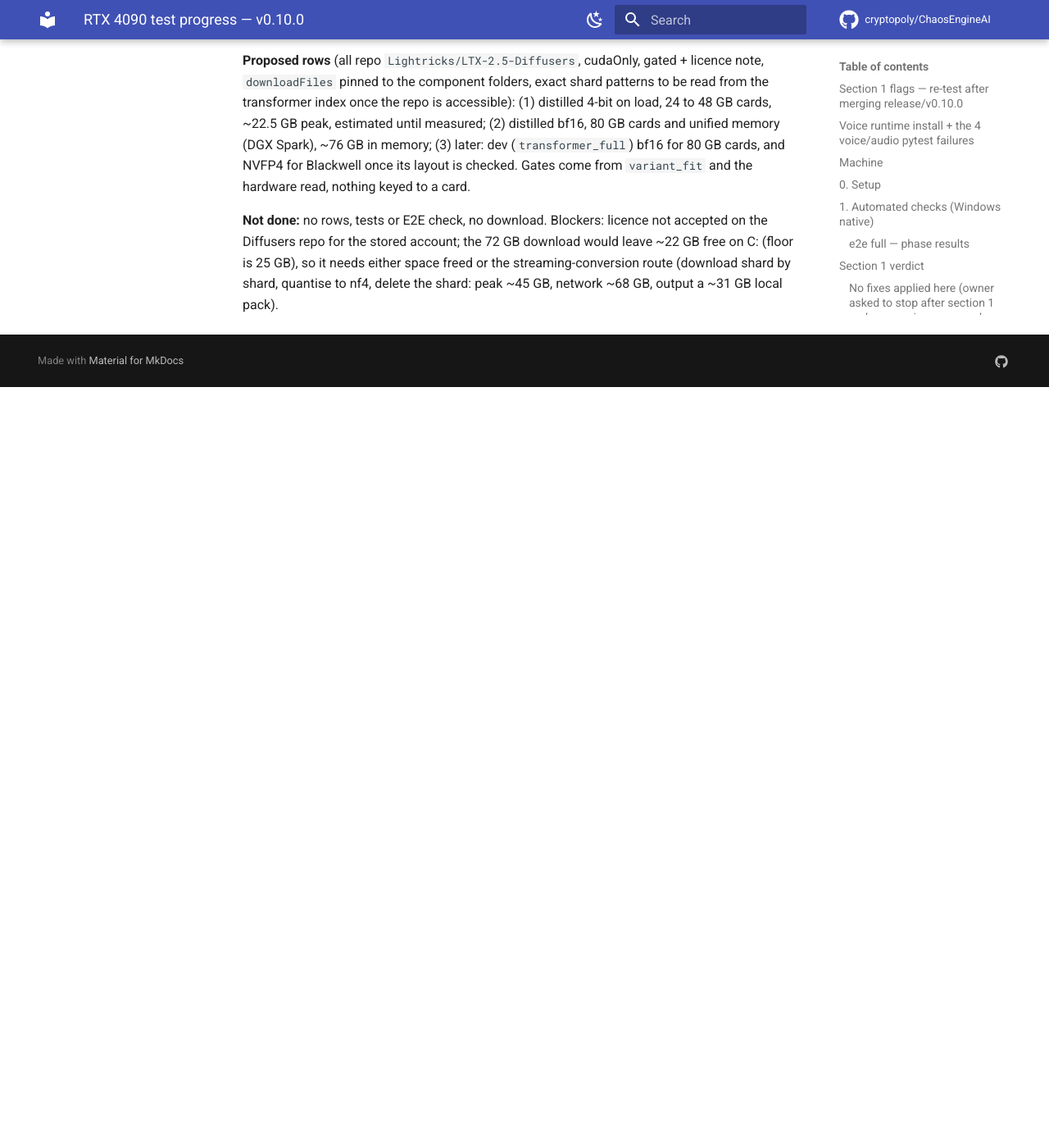
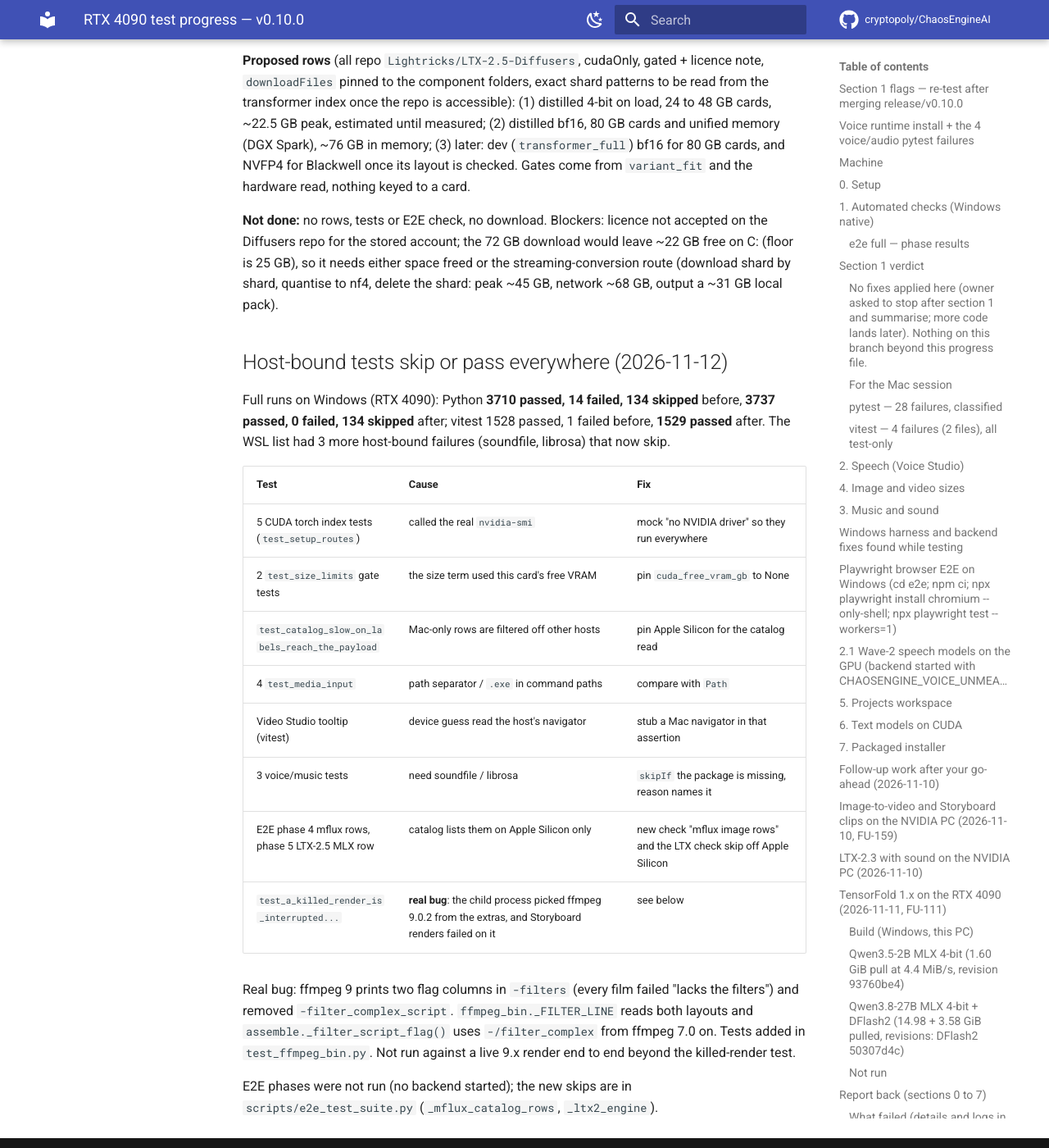
Before and after one commit to cryptopoly/ChaosEngineAI, an MkDocs documentation site: the page built from docs/progress/rtx4090-progress.md, in a window 1280 px wide and 1400 px high, scrolled down 73997 px. Shown: the whole window at 82% size. Built offline with MkDocs 1.6.1 and Material for MkDocs 9.7.7, drawn with Linux system fonts in a browser that asks for light colours; comment, search, counter and statistics services are not loaded; before the commit the page ends 74469 px from its top, so only the background shows below that.

Commit message:
docs(progress): host-bound tests skip or pass everywhere; ffmpeg 9 storyboard fix

```diff
--- a/docs/progress/rtx4090-progress.md
+++ b/docs/progress/rtx4090-progress.md
@@ -1099,3 +1099,22 @@ Re-download: the app's model Hub, or `huggingface-cli download <repo>` (Wan-AI/W
 **Proposed rows** (all repo `Lightricks/LTX-2.5-Diffusers`, cudaOnly, gated + licence note, `downloadFiles` pinned to the component folders, exact shard patterns to be read from the transformer index once the repo is accessible): (1) distilled 4-bit on load, 24 to 48 GB cards, ~22.5 GB peak, estimated until measured; (2) distilled bf16, 80 GB cards and unified memory (DGX Spark), ~76 GB in memory; (3) later: dev (`transformer_full`) bf16 for 80 GB cards, and NVFP4 for Blackwell once its layout is checked. Gates come from `variant_fit` and the hardware read, nothing keyed to a card.
 
 **Not done:** no rows, tests or E2E check, no download. Blockers: licence not accepted on the Diffusers repo for the stored account; the 72 GB download would leave ~22 GB free on C: (floor is 25 GB), so it needs either space freed or the streaming-conversion route (download shard by shard, quantise to nf4, delete the shard: peak ~45 GB, network ~68 GB, output a ~31 GB local pack).
+
+## Host-bound tests skip or pass everywhere (2026-11-12)
+
+Full runs on Windows (RTX 4090): Python **3710 passed, 14 failed, 134 skipped** before, **3737 passed, 0 failed, 134 skipped** after; vitest 1528 passed, 1 failed before, **1529 passed** after. The WSL list had 3 more host-bound failures (soundfile, librosa) that now skip.
+
+| Test | Cause | Fix |
+|---|---|---|
+| 5 CUDA torch index tests (`test_setup_routes`) | called the real `nvidia-smi` | mock "no NVIDIA driver" so they run everywhere |
+| 2 `test_size_limits` gate tests | the size term used this card's free VRAM | pin `cuda_free_vram_gb` to None |
+| `test_catalog_slow_on_labels_reach_the_payload` | Mac-only rows are filtered off other hosts | pin Apple Silicon for the catalog read |
+| 4 `test_media_input` | path separator / `.exe` in command paths | compare with `Path` |
+| Video Studio tooltip (vitest) | device guess read the host's navigator | stub a Mac navigator in that assertion |
+| 3 voice/music tests | need soundfile / librosa | `skipIf` the package is missing, reason names it |
+| E2E phase 4 mflux rows, phase 5 LTX-2.5 MLX row | catalog lists them on Apple Silicon only | new check "mflux image rows" and the LTX check skip off Apple Silicon |
+| `test_a_killed_render_is_interrupted...` | **real bug**: the child process picked ffmpeg 9.0.2 from the extras, and Storyboard renders failed on it | see below |
+
+Real bug: ffmpeg 9 prints two flag columns in `-filters` (every film failed "lacks the filters") and removed `-filter_complex_script`. `ffmpeg_bin._FILTER_LINE` reads both layouts and `assemble._filter_script_flag()` uses `-/filter_complex` from ffmpeg 7.0 on. Tests added in `test_ffmpeg_bin.py`. Not run against a live 9.x render end to end beyond the killed-render test.
+
+E2E phases were not run (no backend started); the new skips are in `scripts/e2e_test_suite.py` (`_mflux_catalog_rows`, `_ltx2_engine`).
```
